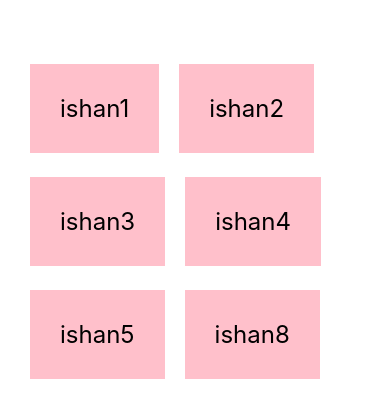
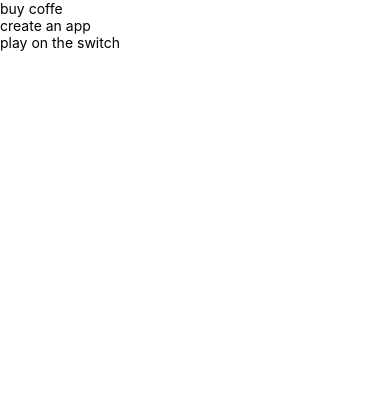
Before and after one commit to ishanEPR/React_Native_Expo, a React Native app: screen / in a window 390 px wide. Shown: the top 418 px of the page. Built offline with nearby package versions, Linux system fonts and the light colour scheme.

Commit message:
create TODO app(FlatList)

```diff
--- a/App.js
+++ b/App.js
@@ -1,48 +1,36 @@
 import React,{useState} from "react";
-import {View,FlatList,Text,StyleSheet,TouchableOpacity} from 'react-native';
+import {View,Text,StyleSheet,FlatList} from 'react-native';
 
 export default function App()
 {
 
+  const [todos,setTodos]=useState(
+    [
+      {text:'buy coffe',key:'1'},
+      {text:'create an app',key:'2'},
+      {text:'play on the switch',key:'3'}
+    ]
+  );
 
-const  [people,setPeople]=useState([
-  {name:'ishan1',id:'1'},
-  {name:'ishan2',id:'2'},
-  {name:'ishan3',id:'3'},
-  {name:'ishan4',id:'4'},
-  {name:'ishan5',id:'5'},
-  {name:'ishan8',id:'7'},
-
-]);
-
-const pressHandler=(id)=>
-{
-  console.log(id);
-  setPeople((pervPeople)=>{
-
-    return pervPeople.filter(person=>person.id!=id);
-    //click the icon then icon is removed
-
-
-  })
-}
 
 
     return(
       <View style={styles.container}>
-      <FlatList
-      data={people}
-      numColumns={2}
-      keyExtractor={(item)=>item.id}
-      renderItem={({item})=>(
-        <TouchableOpacity onPress={()=>pressHandler(item.id)}>
-           <Text style={styles.item}>{item.name}</Text>
-        </TouchableOpacity>
+      {/* header */}
+        <View style={styles.content}>
+          {/* to form */}
+          <View style={styles.list}>
+            <FlatList
+            data={todos}
+            renderItem={({item})=>(
+              <Text>{item.text}</Text>
+            )}
 
-      )}
+            />
 
+          </View>
+        </View>
 
-      />
 
 
       </View>
@@ -53,20 +41,20 @@ const styles=StyleSheet.create({
   container:{
     flex:1,
     backgroundColor:'#fff',
-    paddingTop:40,
-    paddingHorizontal:20,
+    // paddingTop:40,
+    // paddingHorizontal:20,
     // alignItems:'center',
     // justifyContent:'center',
   },
-  item:{
-    marginTop:24,
-    padding:30,
-    backgroundColor:'pink',
-    fontSize:24,
-    marginHorizontal:10,
-    marginTop:24,
+  // item:{
+  //   marginTop:24,
+  //   padding:30,
+  //   backgroundColor:'pink',
+  //   fontSize:24,
+  //   marginHorizontal:10,
+  //   marginTop:24,
 
-  }
+  // }
 
 
 
```
